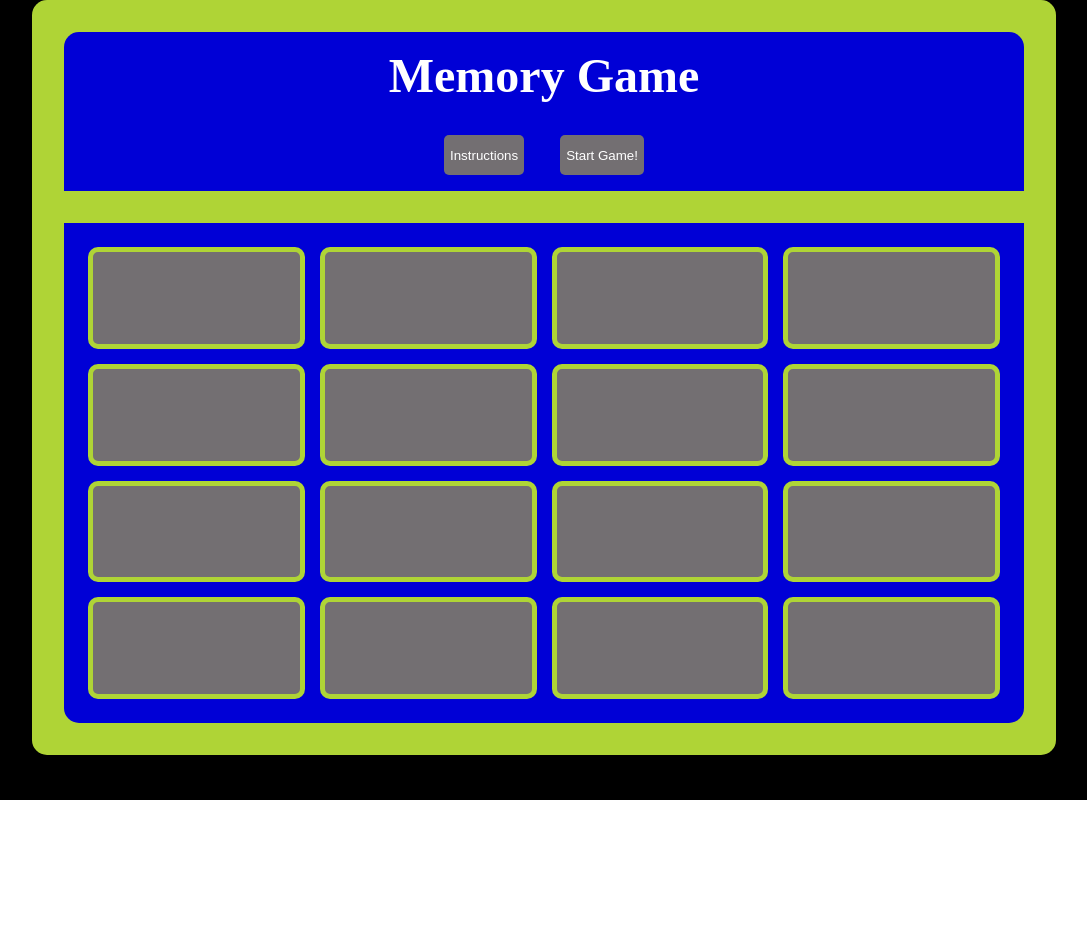
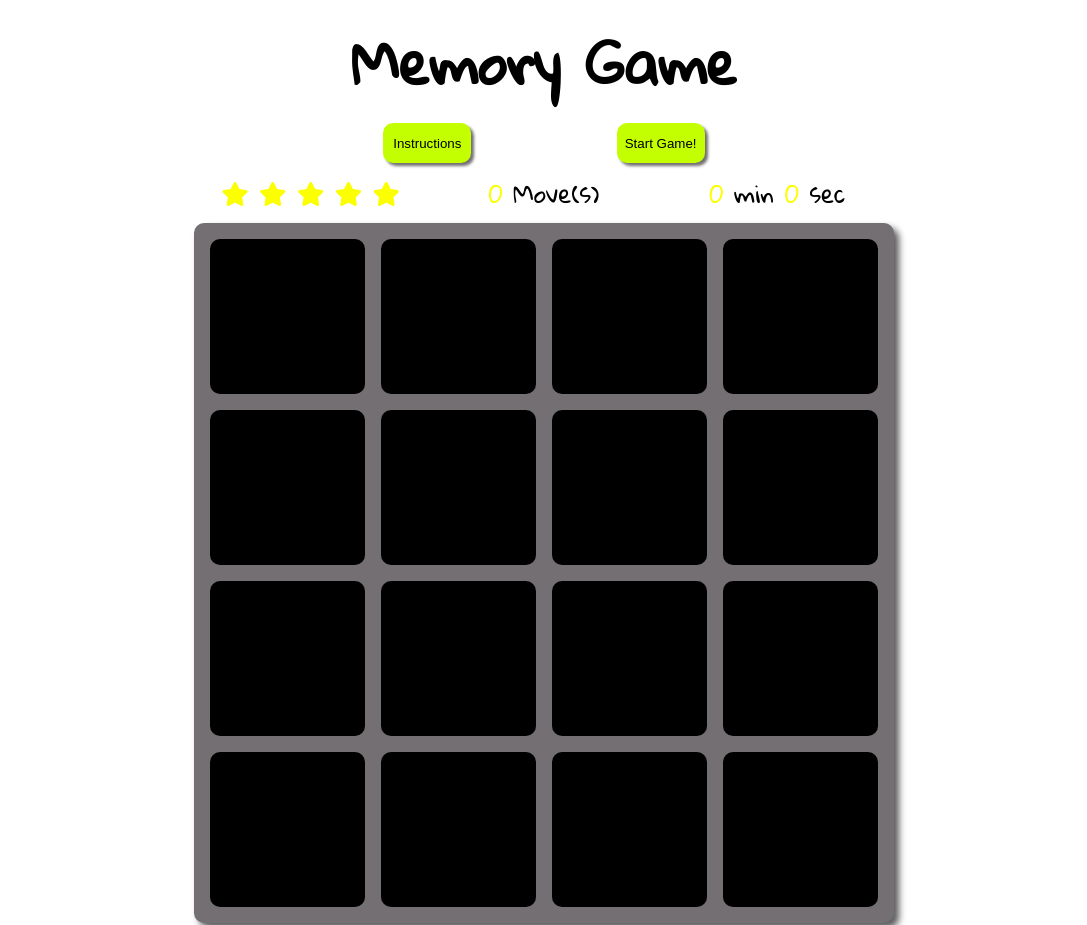
Before and after one commit to DavidHoffman80/Memory-Game-Project, a plain HTML site: page index.html in a window 1280 px wide. Shown: the top 925 px of the page, without its empty margins (96-1183 px from the left). Before the commit the page ends 800 px from the top, so only its background shows below. Drawn offline with Linux system fonts and the light colour scheme.

Commit message:
Revamped the look of the gameboard, 'start game' button is working, and card flip is working

```diff
--- a/index.html
+++ b/index.html
@@ -6,147 +6,45 @@
 	<meta http-equiv="X-UA-Compatible" content="ie=edge">
 	<title>Memory Game</title>
 	<link rel="stylesheet" href="https://use.fontawesome.com/releases/v5.0.13/css/all.css" integrity="sha384-DNOHZ68U8hZfKXOrtjWvjxusGo9WQnrNx2sqG0tfsghAvtVlRW3tvkXWZh58N9jp" crossorigin="anonymous">
+	<link href="https://fonts.googleapis.com/css?family=Gloria+Hallelujah" rel="stylesheet">
 	<link rel="stylesheet" href="styles.css">
 </head>
 <body>
+	<header id="header">
+		<h1 class="game-header">Memory Game</h1>
+		<button class="instructions">Instructions</button>
+		<button class="start-game">Start Game!</button>
+		<div class="star-counter">
+			<i class="fas fa-star"></i>
+			<i class="fas fa-star"></i>
+			<i class="fas fa-star"></i>
+			<i class="fas fa-star"></i>
+			<i class="fas fa-star"></i>
+		</div>
+		<div class="move-counter">
+			<p class="moves"><span class="moves-count">0</span> Move(s)</p>
+		</div>
+		<div class="timer">
+			<p class="time"><span class="minutes">0</span> min <span class="seconds">0</span> sec</p>
+		</div>
+	</header>
 	<section id="game">
-		<div class="game-container">
-			<div class="game-info">
-				<h1 class="game-name">Memory Game</h1>
-				<button class="button instructions">Instructions</button>
-				<button class="button start-game">Start Game!</button>
-			</div>
-			<div class="gameboard-container">
-				<div class="card-container">
-					<div class="card card-1">
-						<div class="card-front">
-							<i class="fab fa-android fa-5x"></i>
-						</div>
-						<div class="card-back"></div>
-					</div>
-				</div>
-				<div class="card-container">
-					<div class="card card-1">
-						<div class="card-front">
-							<i class="fab fa-android fa-5x"></i>
-						</div>
-						<div class="card-back"></div>
-					</div>
-				</div>
-				<div class="card-container">
-					<div class="card card-1">
-						<div class="card-front">
-							<i class="fab fa-apple fa-5x"></i>
-						</div>
-						<div class="card-back"></div>
-					</div>
-				</div>
-				<div class="card-container">
-					<div class="card card-1">
-						<div class="card-front">
-							<i class="fab fa-apple fa-5x"></i>
-						</div>
-						<div class="card-back"></div>
-					</div>
-				</div>
-				<div class="card-container">
-					<div class="card card-1">
-						<div class="card-front">
-							<i class="fab fa-chrome fa-5x"></i>
-						</div>
-						<div class="card-back"></div>
-					</div>
-				</div>
-				<div class="card-container">
-					<div class="card card-1">
-						<div class="card-front">
-							<i class="fab fa-chrome fa-5x"></i>
-						</div>
-						<div class="card-back"></div>
-					</div>
-				</div>
-				<div class="card-container">
-					<div class="card card-1">
-						<div class="card-front">
-							<i class="fab fa-css3-alt fa-5x"></i>
-						</div>
-						<div class="card-back"></div>
-					</div>
-				</div>
-				<div class="card-container">
-					<div class="card card-1">
-						<div class="card-front">
-							<i class="fab fa-css3-alt fa-5x"></i>
-						</div>
-						<div class="card-back"></div>
-					</div>
-				</div>
-				<div class="card-container">
-					<div class="card card-1">
-						<div class="card-front">
-							<i class="fab fa-html5 fa-5x"></i>
-						</div>
-						<div class="card-back"></div>
-					</div>
-				</div>
-				<div class="card-container">
-					<div class="card card-1">
-						<div class="card-front">
-							<i class="fab fa-html5 fa-5x"></i>
-						</div>
-						<div class="card-back"></div>
-					</div>
-				</div>
-				<div class="card-container">
-					<div class="card card-1">
-						<div class="card-front">
-							<i class="fab fa-js-square fa-5x"></i>
-						</div>
-						<div class="card-back"></div>
-					</div>
-				</div>
-				<div class="card-container">
-					<div class="card card-1">
-						<div class="card-front">
-							<i class="fab fa-js-square fa-5x"></i>
-						</div>
-						<div class="card-back"></div>
-					</div>
-				</div>
-				<div class="card-container">
-					<div class="card card-1">
-						<div class="card-front">
-							<i class="fas fa-bolt fa-5x"></i>
-						</div>
-						<div class="card-back"></div>
-					</div>
-				</div>
-				<div class="card-container">
-					<div class="card card-1">
-						<div class="card-front">
-							<i class="fas fa-bolt fa-5x"></i>
-						</div>
-						<div class="card-back"></div>
-					</div>
-				</div>
-				<div class="card-container">
-					<div class="card card-1">
-						<div class="card-front">
-							<i class="fas fa-crosshairs fa-5x"></i>
-						</div>
-						<div class="card-back"></div>
-					</div>
-				</div>
-				<div class="card-container">
-					<div class="card card-1">
-						<div class="card-front">
-							<i class="fas fa-crosshairs fa-5x"></i>
-						</div>
-						<div class="card-back"></div>
-					</div>
-				</div>
-			</div>
-		</div>
+		<div class="card start"></div>
+		<div class="card start"></div>
+		<div class="card start"></div>
+		<div class="card start"></div>
+		<div class="card start"></div>
+		<div class="card start"></div>
+		<div class="card start"></div>
+		<div class="card start"></div>
+		<div class="card start"></div>
+		<div class="card start"></div>
+		<div class="card start"></div>
+		<div class="card start"></div>
+		<div class="card start"></div>
+		<div class="card start"></div>
+		<div class="card start"></div>
+		<div class="card start"></div>
 	</section>
 	<script type="text/javascript" src="js.js"></script>
 </body>
--- a/js.js
+++ b/js.js
@@ -1,3 +1,93 @@
-document.addEventListener('DOMContentLoaded', function() {
+document.addEventListener('DOMContentLoaded', function(){
+  // Shuffle the cards function
+  function shuffleCards() {
+    let cardsArray = [
+      "fab fa-android fa-5x",
+      "fab fa-android fa-5x",
+      "fab fa-apple fa-5x",
+      "fab fa-apple fa-5x",
+      "fab fa-chrome fa-5x",
+      "fab fa-chrome fa-5x",
+      "fab fa-css3-alt fa-5x",
+      "fab fa-css3-alt fa-5x",
+      "fab fa-html5 fa-5x",
+      "fab fa-html5 fa-5x",
+      "fab fa-js-square fa-5x",
+      "fab fa-js-square fa-5x",
+      "fas fa-bolt fa-5x",
+      "fas fa-bolt fa-5x",
+      "fas fa-crosshairs fa-5x",
+      "fas fa-crosshairs fa-5x"
+    ];
+    let i = cardsArray.length, j, temp;
+    while(--i > 0){
+      j = Math.floor(Math.random() * (i+1));
+      temp = cardsArray[j];
+      cardsArray[j] = cardsArray[i];
+      cardsArray[i] = temp;
+    }
+    return cardsArray;
+  }
 
+  let moves = 0;
+  let card1;
+  let card2;
+  function responce(e){
+    // let displaySeconds = document.querySelector('.seconds');
+    // let displayMinutes = document.querySelector('.minutes');
+    // let seconds = 0;
+    // let minutes = 0;
+    // setInterval(function(){
+    //   if(seconds < 59){
+    //     seconds++;
+    //     displaySeconds.textContent = seconds;
+    //   } else {
+    //     minutes++;
+    //     displayMinutes.textContent = minutes;
+    //     seconds = 0;
+    //     displaySeconds.textContent = seconds;
+    //   }
+    // }, 1000);
+
+    if(moves === 0){
+      console.log(e);
+      e.target.offsetParent.classList.add('flipped', 'card-1');
+      moves++;
+    } else if(moves === 1) {
+      e.target.offsetParent.classList.add('flipped', 'card-2');
+      moves++;
+    } else {
+      moves = 0;
+      card1 = "";
+      card2 = "";
+      document.querySelector('.card-1').classList.remove('flipped', 'card-1');
+      document.querySelector('.card-2').classList.remove('flipped', 'card-2');
+    }
+  }
+
+  function startGame(){
+    startGameButton.textContent = "Start Over";
+    const randomCards = shuffleCards();
+    const cardsArr = randomCards.slice();
+    let card = document.querySelectorAll('.card');
+    card.forEach(function(item, index, arr){
+      if(index === 0){
+        let cardHtml = `<div class="card-container card${index + 1}"><div class="card-back"></div><div class="card-front"><i class="${randomCards[index]}"></i></div></div>`;
+        item.innerHTML = cardHtml;
+        item.style.color = "white";
+        item.classList.remove('start');
+      } else {
+        let cardHtml = `<div class="card-container card${index + 1}"><div class="card-back"></div><div class="card-front"><i class="${cardsArr[index]}"></i></div></div>`;
+        item.innerHTML = cardHtml;
+        item.style.color = "white";
+        item.classList.remove('start');
+      }
+    });
+
+    let gameBoard = document.querySelector('#game');
+    gameBoard.addEventListener('click', responce);
+  }
+
+  let startGameButton = document.querySelector('.start-game');
+  startGameButton.addEventListener('click', startGame);
 });
--- a/styles.css
+++ b/styles.css
@@ -1,11 +1,12 @@
 /* CSS Color Variables */
 :root {
-  /* Game Board Background */
-  --yellow-green: rgb(175, 212, 54);
-  /* Main Heading */
+
+  --black: rgb(0, 0, 0);
+  --yellow: rgb(251, 255, 0);
+  --grey: rgba(115, 111, 114, 1);
   --beautiful-blue: rgb(0, 0, 214);
-  /* Card Face */
-  --grey: rgba(115, 111, 114, 1);
+  --yellow-green: rgb(195, 255, 0);
+  --red: rgb(236, 15, 15);
 }
 
 * {
@@ -16,79 +17,101 @@ body {
   margin: 0;
 }
 
-#game {
-  width: 100%;
-  height: 100vh;
-  background: rgb(0, 0, 0);
+#header {
+  width: 700px;
+  margin: 0 auto;
+  text-align: center;
+  font-family: 'Gloria Hallelujah', cursive;
+  font-size: 1.5rem;
+  display: grid;
+  grid-template-columns: repeat(3, 1fr);
+  grid-template-rows: 1fr 40px 60px;
 }
 
-.game-container{
-  position: relative;
-  width: 80%;
-  min-width: 700px;
-  margin: 0 auto;
-  padding: 2rem;
-  text-align: center;
-  border-radius: 15px;
+.game-header {
+  grid-column: 1 / 4;
+  grid-row: 1 / 2;
+  font-size: 3.5rem;
+  line-height: 3rem;
+}
+
+#header button {
+  width: 88px;
+  height: 40px;
+  border: none;
+  border-radius: 10px;
+  box-shadow: 3px 3px 3px var(--grey);
   background: var(--yellow-green);
 }
 
-.game-info {
-  padding: 1rem;
-  border-top-left-radius: 15px;
-  border-top-right-radius: 15px;
-  background: var(--beautiful-blue);
-}
-
-.game-name {
-  margin: 0 0 2rem 0;
-  color: white;
-  font-size: 3rem;
-}
-
-.button {
-  height: 40px;
-  background: var(--grey);
-  color: white;
-  border: none;
-  border-radius: 5px;
-}
-
-.button:hover {
+.instructions {
+  grid-column: 1 / 3;
+  grid-row: 2 / 3;
+  justify-self: center;
+  align-self: center;
   cursor: pointer;
-  opacity: 0.7;
-}
-
-.instructions {
-  margin-right: 1rem;
 }
 
 .start-game {
-  margin-left: 1rem;
+  grid-column: 2 / 4;
+  grid-row: 2 / 3;
+  justify-self: center;
+  align-self: center;
+  cursor: pointer;
 }
 
-.gameboard-container {
-  width: 100%;
-  height: 500px;
-  margin: 2rem 0 0 0;
-  padding: 1.5rem;
+.star-counter {
+  justify-self: center;
+  align-self: center;
+}
+
+.star-counter i {
+  color: var(--yellow);
+}
+
+.move-counter {
+  justify-self: center;
+  align-self: center;
+}
+
+.move-counter span {
+  color: var(--yellow);
+}
+
+.timer {
+  justify-self: center;
+  align-self: center;
+}
+
+.timer span {
+  color: var(--yellow);
+}
+
+#game {
+  width: 700px;
+  height: 700px;
+  margin: 0 auto 2rem;
+  padding: 1rem;
+  border-radius: 10px;
+  box-shadow: 5px 5px 7px rgb(90, 90, 90);
   display: grid;
   grid-template-columns: repeat(4, 1fr);
   grid-template-rows: repeat(4, 1fr);
-  grid-column-gap: 15px;
-  grid-row-gap: 15px;
-  border-bottom-left-radius: 15px;
-  border-bottom-right-radius: 15px;
-  background: var(--beautiful-blue);
+  grid-gap: 1rem;
+  background: var(--grey);
+}
+
+.card {
+  border-radius: 10px;
+  position: relative;
+}
+
+.start {
+  background: black;
 }
 
 .card-container {
-  position: relative;
-  border-radius: 10px;
-}
-
-.card {
-  position: relative;
+  position: absolute;
   width: 100%;
   height: 100%;
   border-radius: 10px;
@@ -96,9 +119,17 @@ body {
   transition: all 0.5s ease-in;
 }
 
-.card-container:hover .card {
-  cursor: pointer;
+.card-container.flipped {
   transform: rotateY(180deg);
+}
+
+.card-back {
+  position: absolute;
+  width: 100%;
+  height: 100%;
+  border-radius: 10px;
+  background: var(--black);
+  backface-visibility: hidden;
 }
 
 .card-front {
@@ -106,25 +137,7 @@ body {
   width: 100%;
   height: 100%;
   border-radius: 10px;
+  background: var(--beautiful-blue);
   backface-visibility: hidden;
-  background: var(--yellow-green);
   transform: rotateY(180deg);
 }
-
-.card-back {
-  position: absolute;
-  width: 100%;
-  height: 100%;
-  border: 5px solid var(--yellow-green);
-  border-radius: 10px;
-  backface-visibility: hidden;
-  background: var(--grey);
-}
-
-.fab,
-.fas {
-  position: absolute;
-  left: 50%;
-  top: 50%;
-  transform: translate(-50%, -50%);
-}
```
